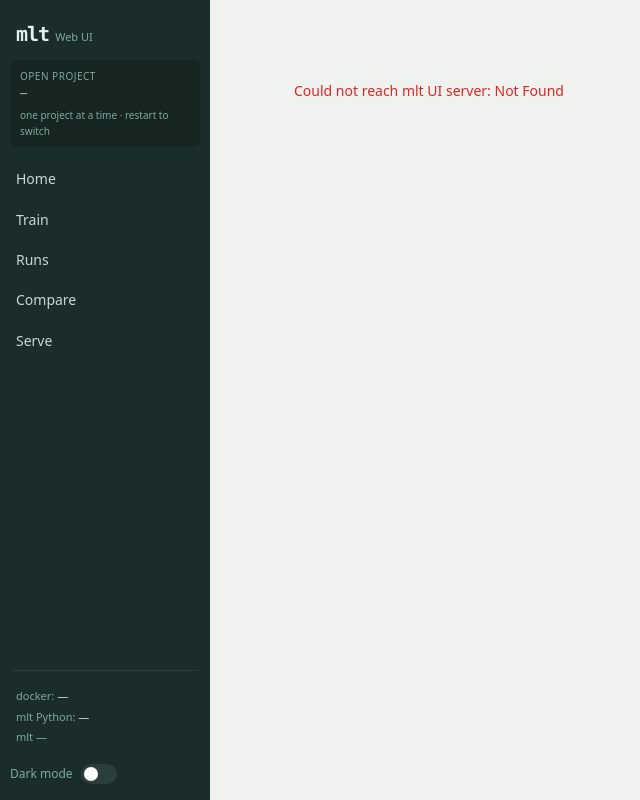
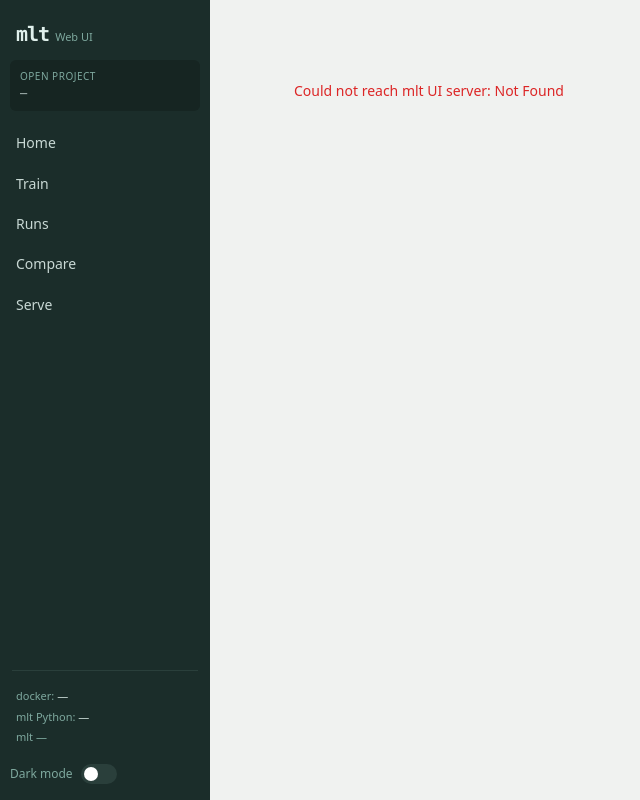
Before and after one commit to rafa-am/olx-mlops-case, a Python web app: template src/mlt/ui/templates/index.html in a window 1280 px wide. Shown: the whole page, without its empty margins (0-640 px from the left). Run offline with Jinja, Linux system fonts and the light colour scheme; the template is opened without the code that fills it, so the values that code supplies are empty.

Commit message:
Revert "add subtle sidebar hint: one project at a time, restart to switch"
This reverts commit 38ffaa31abd3e39551ba9c421e2d7dfd3e6e732e.

```diff
--- a/src/mlt/ui/templates/index.html
+++ b/src/mlt/ui/templates/index.html
@@ -407,9 +407,6 @@ input[type=checkbox] { width: 14px; height: 14px; cursor: pointer; accent-color:
   <div class="sb-project">
     <div class="label">open project</div>
     <div class="path" id="sb-path">—</div>
-    <div style="font-size:10px;color:var(--sb-text2);margin-top:4px">
-      one project at a time · restart to switch
-    </div>
   </div>
 
   <nav id="sidebar-nav">
```
